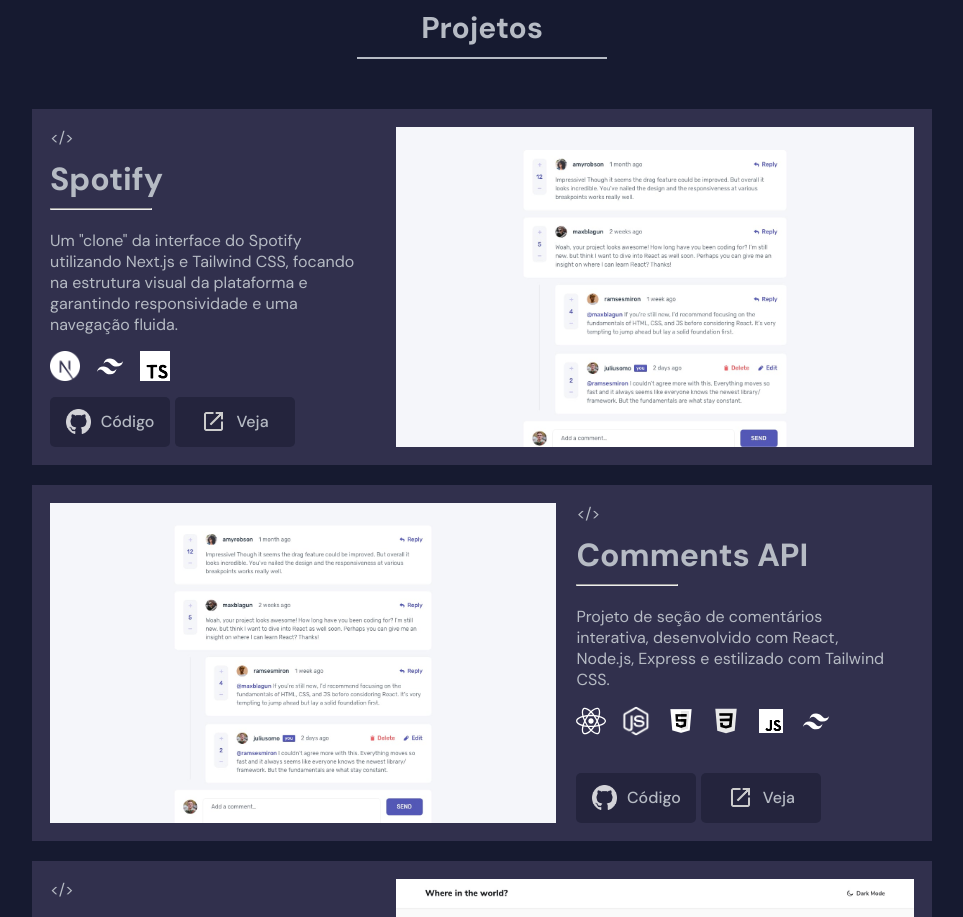
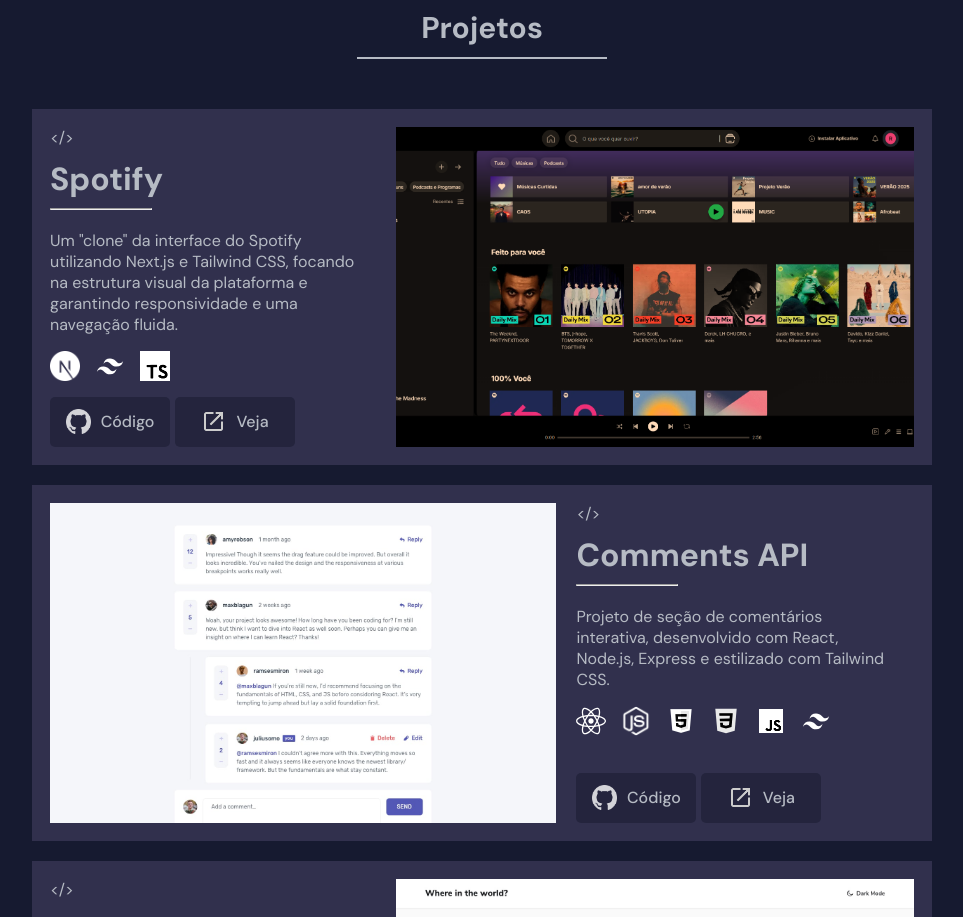
Before and after one commit to ryiianqueiroz/portfolio-1.0, a React (Create React App) app: page / in a window 1280 px wide. Shown: the part 1220-2137 px from the top of the page, without its empty margins (158-1121 px from the left). Built offline with nearby package versions, Linux system fonts and the light colour scheme.

Commit message:
update 28/04 april spotify fix

```diff
--- a/src/components/Projects/Projects.js
+++ b/src/components/Projects/Projects.js
@@ -16,6 +16,7 @@
 import CountryApi from "../../assets/country-api.jpg"
 import Comments from "../../assets/desktop-designs/comments-design.jpg"
 import Node from "../../assets/node-js.png"
+import Spotify from "../../assets/spotify-web.png"
 
 function Projects() {
     return (
@@ -26,7 +27,7 @@
 
           <div className="project">
             <div className="project-img">
-              <img src={Comments} alt="project-img" />
+              <img src={Spotify} alt="project-img" />
             </div>
 
             <div className="project-info">
```
Also changed, not shown: src/assets/spotify-web.png (added).
